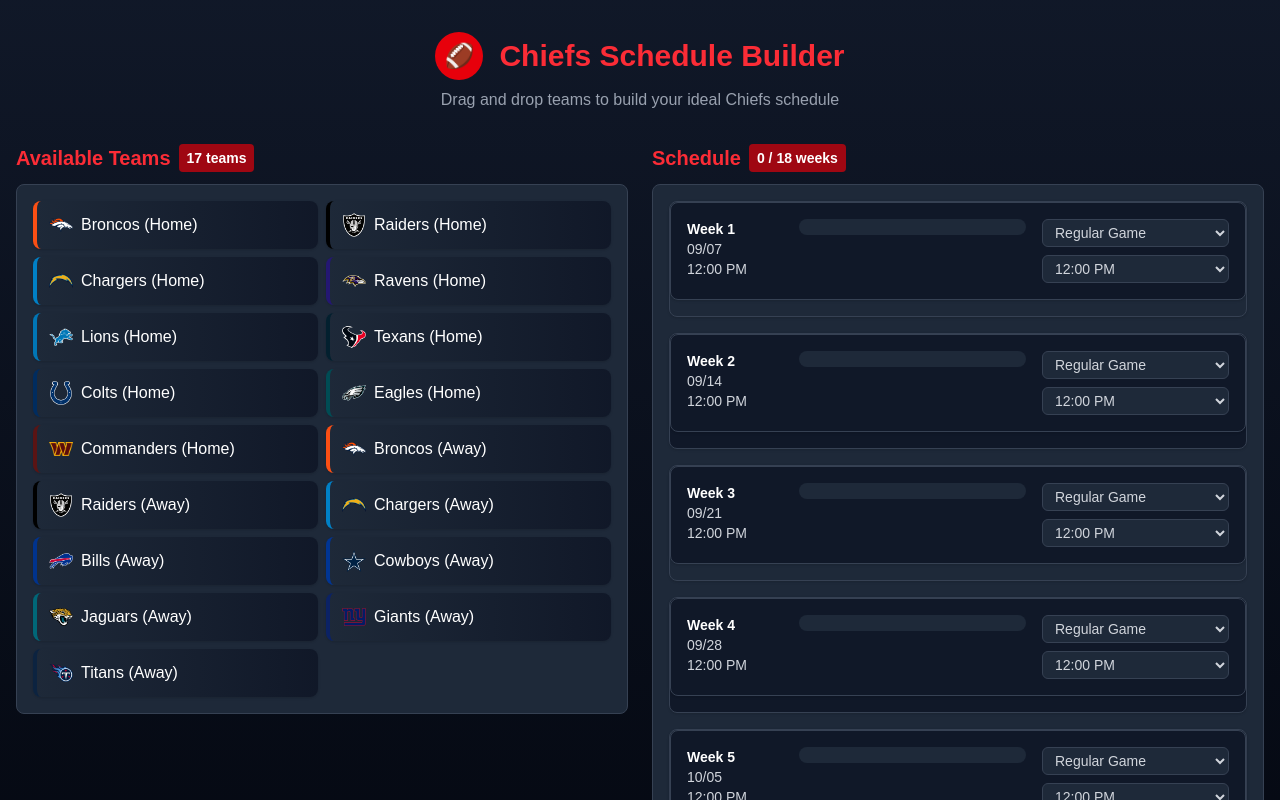
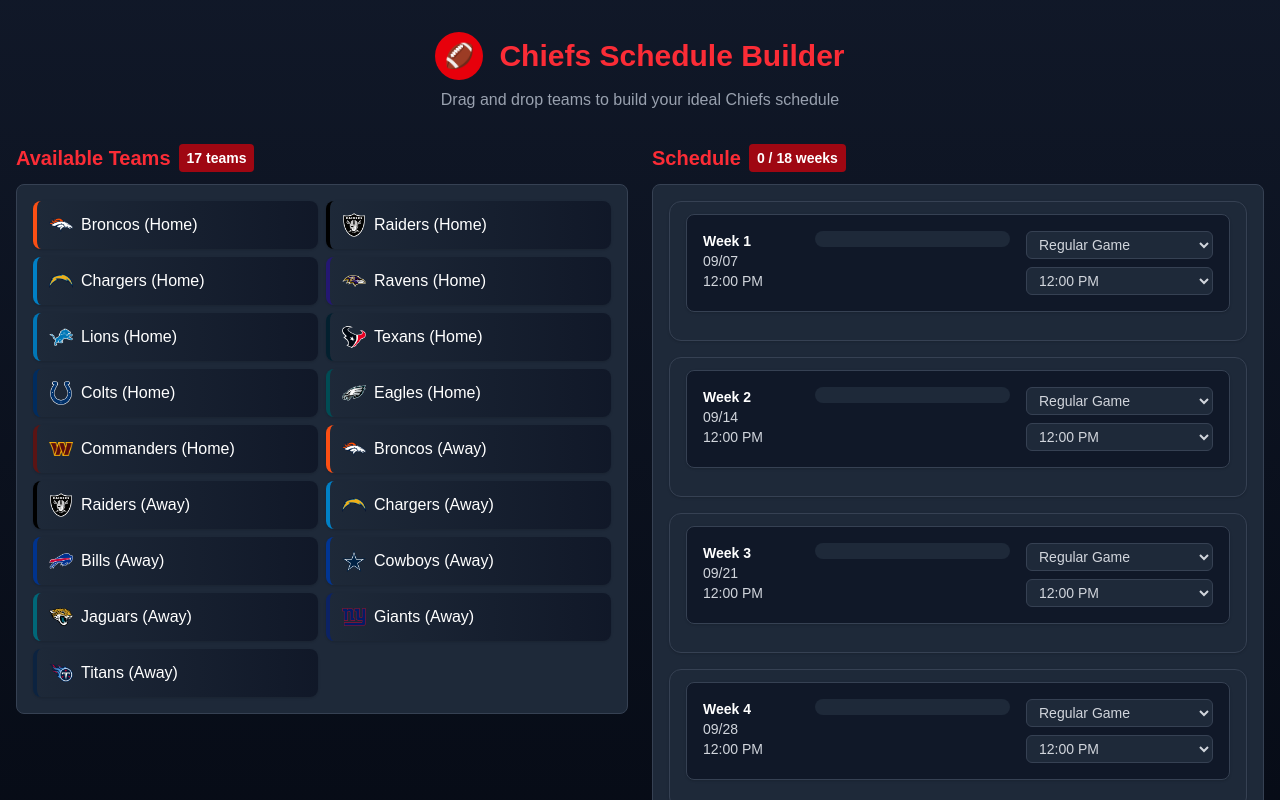
Before and after one commit to F-L-D-B/chiefs-schedule-dnd, a Next.js app: page / in a window 1280 px wide. Shown: the top 800 px of the page. Built offline with nearby package versions, Linux system fonts and the light colour scheme.

Commit message:
Removed striping

```diff
--- a/src/app/page.tsx
+++ b/src/app/page.tsx
@@ -387,10 +387,11 @@ export default function Home() {
                                     const weekItem = weeks[weekKey] || { tag: '' };
                                     const gameDate = getGameDate(weekNum, weekItem.tag, weekItem.timeSlot);
 
-                                    const bgClass = weekNum % 2 === 0 ? 'bg-gray-900' : 'bg-gray-800';
-
                                     return (
-                                        <div key={weekKey} className={`${bgClass} rounded-lg mb-4 shadow border border-gray-700`}>
+                                        <div
+                                            key={weekKey}
+                                            className="bg-gray-800 border border-gray-700 rounded-xl mb-4 px-4 py-3 shadow-sm"
+                                        >
                                             <WeekRow
                                                 id={weekKey}
                                                 weekNum={weekNum}
@@ -403,6 +404,7 @@ export default function Home() {
                                         </div>
                                     );
                                 })}
+
                             </div>
                         </div>
                     </div>
@@ -592,11 +594,11 @@ const DropZone = memo(function DropZone({
         <div
             ref={setNodeRef}
             className={`rounded-lg ${isPool
-                    ? 'p-4 bg-gray-800 bg-opacity-50 min-h-[300px] border border-gray-700'
-                    : isWeek
-                        ? `p-2 flex-grow flex items-center ${hasItem ? 'bg-gray-700' : 'bg-gray-800 bg-opacity-50'
-                        } ${tagColor || ''} ${isOver ? 'ring-2 ring-red-500' : ''}`
-                        : ''
+                ? 'p-4 bg-gray-800 bg-opacity-50 min-h-[300px] border border-gray-700'
+                : isWeek
+                    ? `p-2 flex-grow flex items-center ${hasItem ? 'bg-gray-700' : 'bg-gray-800 bg-opacity-50'
+                    } ${tagColor || ''} ${isOver ? 'ring-2 ring-red-500' : ''}`
+                    : ''
                 }`}
         >
             {label && (
```
